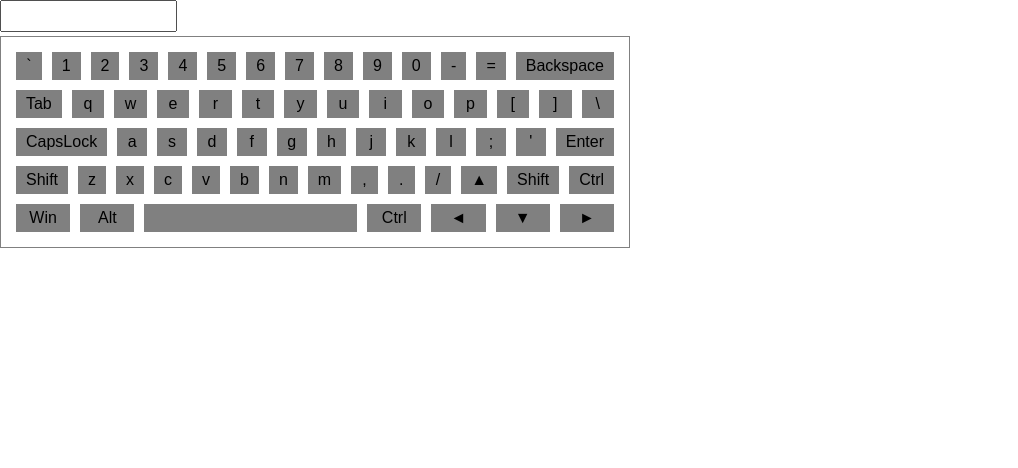
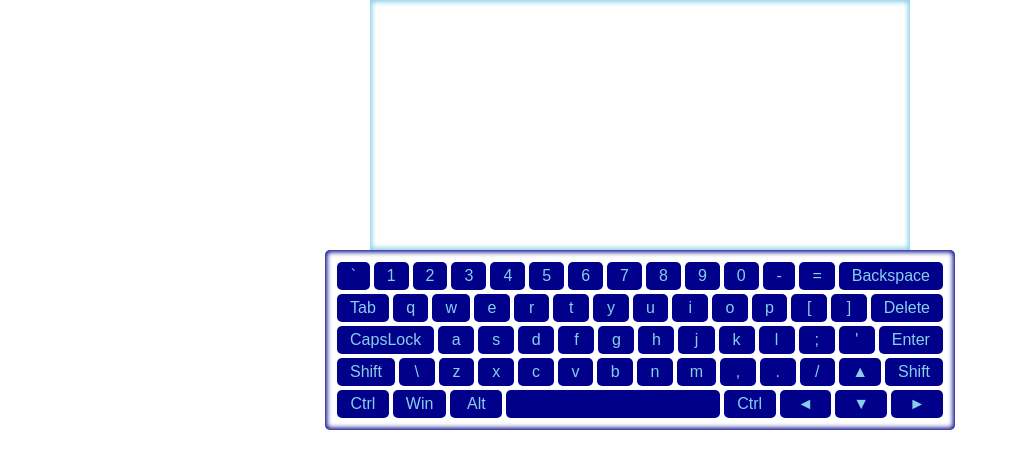
Before and after one commit to SavichAnastasia/virtual-keyboard, a website: page index.html in a window 1280 px wide. Shown: the whole page, without its empty margins (0-1018 px from the left). Drawn offline with Linux system fonts and the light colour scheme.

Commit message:
feat: add js class and styles

```diff
--- a/script.js
+++ b/script.js
@@ -2,7 +2,7 @@ const keyboard = document.createElement('div');
 keyboard.classList.add('keyboard');
 
 const wrapper = document.createElement('div');
-keyboard.classList.add('wrapper');
+wrapper.classList.add('wrapper');
 
 const textarea = document.createElement('textarea');
 textarea.setAttribute('readonly', '');
@@ -11,18 +11,40 @@ document.body.append(wrapper);
 wrapper.append(textarea);
 wrapper.append(keyboard);
 
-const enBtnsLowerCase = ['`', '1', '2', '3', '4', '5', '6', '7', '8', '9', '0', '-', '=', 'Backspace', 'Tab', 'q', 'w', 'e', 'r', 't', 'y', 'u', 'i', 'o', 'p', '[', ']', '\\', 'CapsLock', 'a', 's', 'd', 'f', 'g', 'h', 'j', 'k', 'l', ';', '\'', 'Enter', 'Shift', 'z', 'x', 'c', 'v', 'b', 'n', 'm', ',', '.', '/', '▲', 'Shift', 'Ctrl', 'Win', 'Alt', ' ', 'Ctrl', '◄', '▼', '►'];
+const enBtnsLowerCase = ['`', '1', '2', '3', '4', '5', '6', '7', '8', '9', '0', '-', '=', 'Backspace', 'Tab', 'q', 'w', 'e', 'r', 't', 'y', 'u', 'i', 'o', 'p', '[', ']', 'Delete', 'CapsLock', 'a', 's', 'd', 'f', 'g', 'h', 'j', 'k', 'l', ';', '\'', 'Enter', 'Shift_1', '\\', 'z', 'x', 'c', 'v', 'b', 'n', 'm', ',', '.', '/', '▲', 'Shift_2', 'Control_1', 'Win', 'Alt', ' ', 'Control_2', '◄', '▼', '►'];
+const enBtnsUpperCase = ['`', '1', '2', '3', '4', '5', '6', '7', '8', '9', '0', '-', '=', 'Backspace', 'Tab', 'Q', 'W', 'E', 'R', 'T', 'Y', 'U', 'I', 'O', 'P', '[', ']', 'Delete', 'CapsLock', 'A', 'S', 'D', 'F', 'G', 'H', 'J', 'K', 'L', ';', '\'', 'Enter', 'Shift_1', '\\', 'Z', 'X', 'C', 'V', 'B', 'N', 'M', ',', '.', '/', '▲', 'Shift_2', 'Control_1', 'Win', 'Alt', ' ', 'Control_2', '◄', '▼', '►'];
 
-function createKey(name) {
+class Key {
+  constructor(name) {
+    if (name.indexOf('Shift') !== -1) {
+      this.text = 'Shift';
+      this.dataKey = 'Shift';
+      this.dataLocation = name.slice(-1);
+    } else if (name.indexOf('Control') !== -1) {
+      this.text = 'Ctrl';
+      this.dataKey = 'Control';
+      this.dataLocation = name.slice(-1);
+    } else {
+      this.text = name;
+      this.dataKey = name;
+    }
+  }
+}
+
+function createKeyElement({
+  text, dataKey, dataLocation,
+}) {
   const key = document.createElement('div');
   key.classList.add('key');
-  key.setAttribute('data-key', name);
-  key.textContent = name;
+  key.setAttribute('data-key', dataKey);
+  if (dataLocation) key.setAttribute('data-location', dataLocation);
+  key.textContent = text;
   return key;
 }
 
 for (let i = 0; i < enBtnsLowerCase.length; i += 1) {
-  keyboard.append(createKey(enBtnsLowerCase[i]));
+  const key = new Key(enBtnsLowerCase[i]);
+  keyboard.append(createKeyElement(key));
 }
 
 function highlightKey(key) {
@@ -32,9 +54,25 @@ function highlightKey(key) {
   }, 300);
 }
 
+function generateKeydownEvent(key) {
+  const event = new KeyboardEvent('keydown', {
+    bubbles: true,
+    cancelable: true,
+    key,
+  });
+  document.dispatchEvent(event);
+}
+
 document.addEventListener('keydown', (e) => {
   textarea.value += e.key;
   document.querySelectorAll('.key').forEach((item) => {
     if (e.key === item.dataset.key) highlightKey(item);
   });
 });
+
+document.querySelectorAll('.key').forEach((item) => {
+  item.addEventListener('click', () => {
+    highlightKey(item);
+    generateKeydownEvent(item.dataset.key);
+  });
+});
--- a/style.css
+++ b/style.css
@@ -6,33 +6,54 @@
     font-weight: normal;
 }
 
+.wrapper {
+    display: flex;
+    justify-content: center;
+    align-items: center;
+    flex-direction: column;
+}
+
 textarea {
     resize: none;
     outline: none;
+    border: 0px;
+    padding: 10px;
+    color: #00008B;
+    width: 540px;
+    height: 250px;
+    box-shadow: inset 0 0 5px 2px #87CEEB;
 }
 
 .keyboard {
-    border: 1px solid grey;
     padding: 10px;
     display: flex;
     flex-wrap: wrap;
     width: 630px;
     justify-content: center;
+    border-radius: 5px;
+    box-shadow: inset 0 0 5px 2px #00008B;
 }
 
 .key {
-    background-color: grey;
-    margin: 5px;
-    padding: 5px 10px;
+    background-color: #00008B;
+    color: #87CEEB;
+    margin: 2px;
+    padding: 5px 13px;
     flex: 1;
     text-align: center;
-    transition: all .2s;
+    transition: all .1s;
     cursor: pointer;
+    border-radius: 5px;
+}
+
+.key:hover {
+    opacity: 0.7;
 }
 
 .active {
     opacity: 0.7;
-    transition: all .2s;
+    color: #E0FFFF;
+    transition: all .1s;
     border-radius: 50%;
 }
 
```
